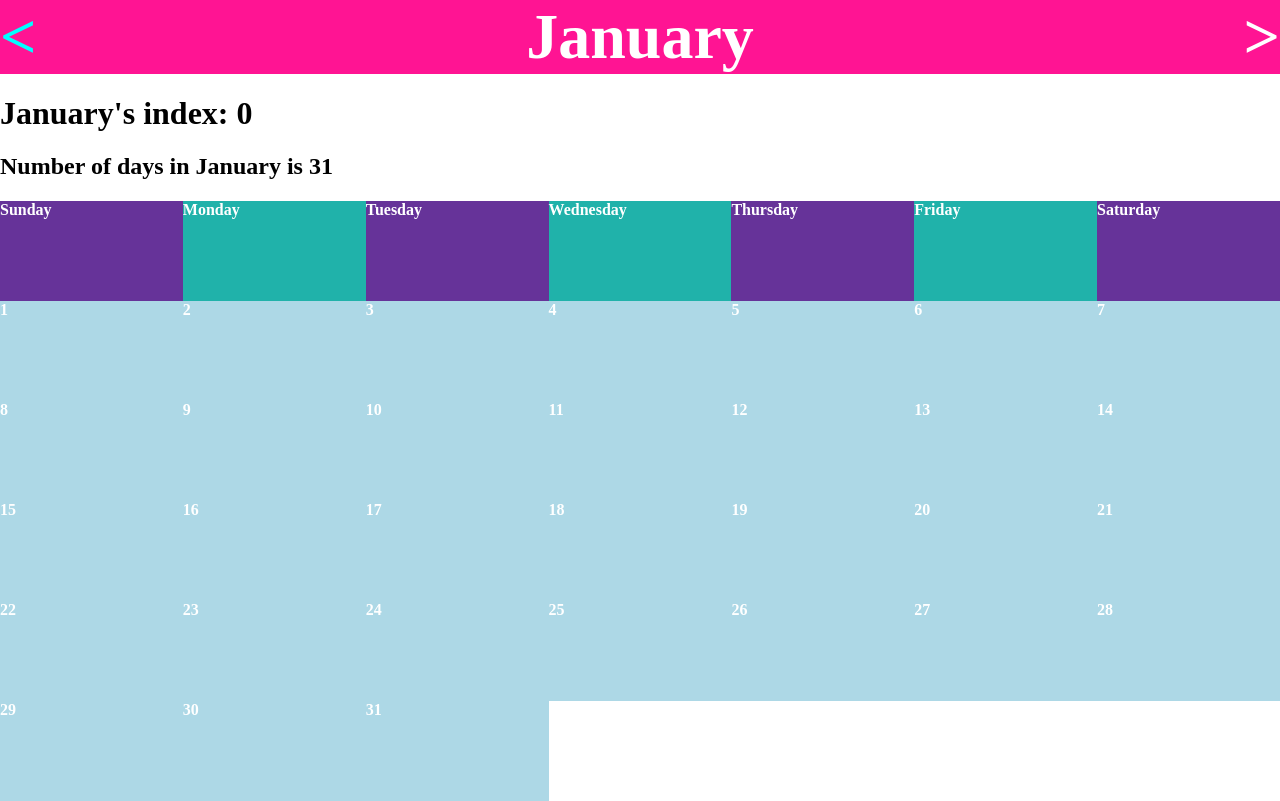
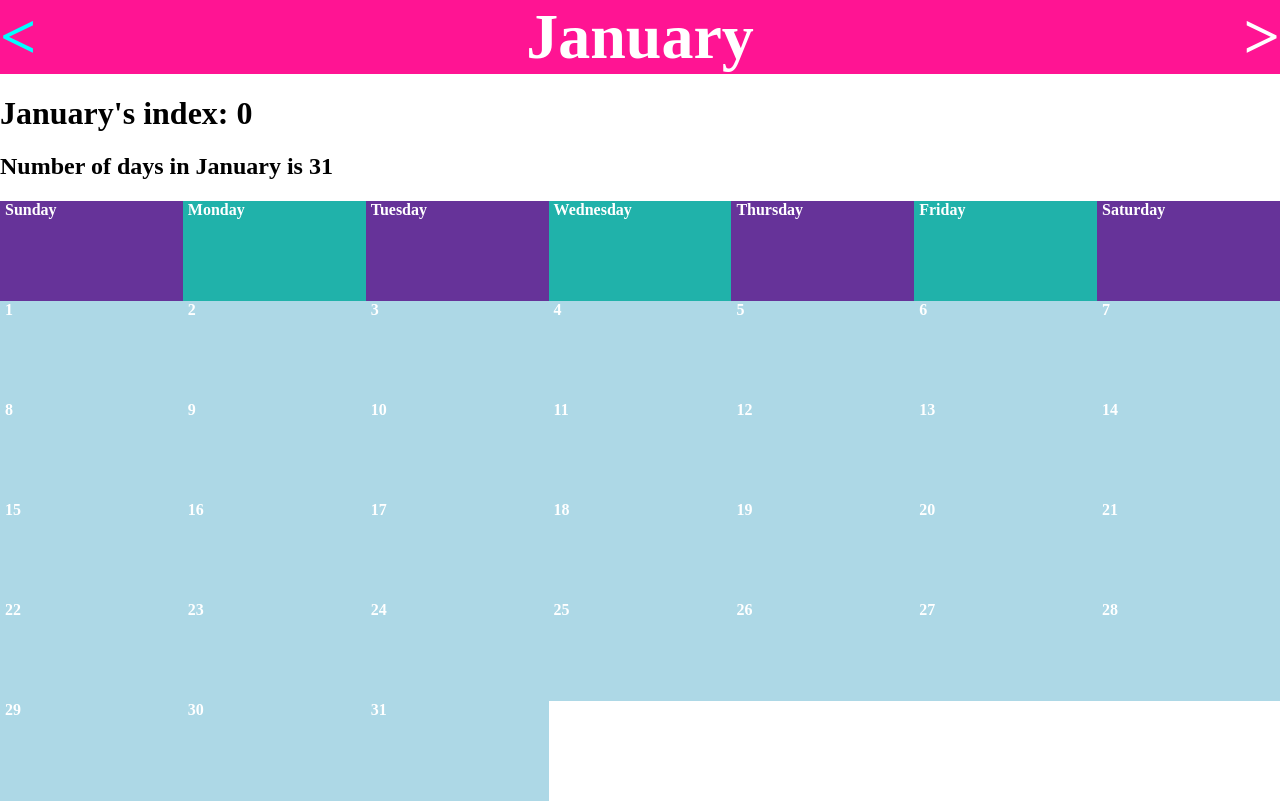
Before and after one commit to sguzman/Angular2InlineBlockCalendar, an Angular app: page / in a window 1280 px wide. Built offline with nearby package versions, Linux system fonts and the light colour scheme.

Commit message:
add a bit of indent

```diff
--- a/src/app/day/day.component.css
+++ b/src/app/day/day.component.css
@@ -1,3 +1,4 @@
 h4 {
   margin-top: 0;
+  margin-left: 5px;
 }
--- a/src/app/days/days.component.css
+++ b/src/app/days/days.component.css
@@ -8,6 +8,7 @@
 
 h4 {
   margin-top: 0;
+  margin-left: 5px;
 }
 
 app-day.days {
```
